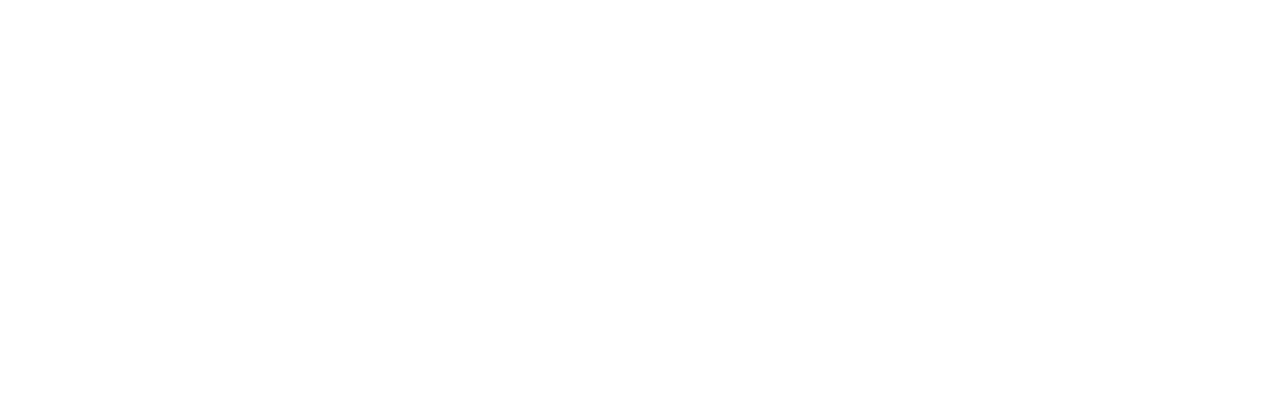
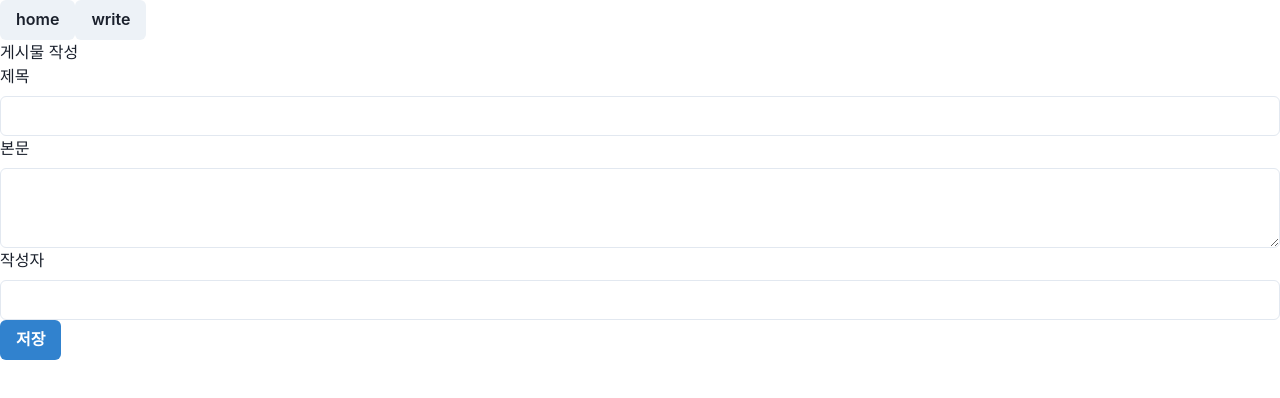
Before and after one commit to kkssii0210/prj1-fe, a React (Create React App) app: page /write in a window 1280 px wide. Shown: the top 398 px of the page. Built offline with nearby package versions, Linux system fonts and the light colour scheme.

Commit message:
성공 실패시 toast사용

```diff
--- a/package.json
+++ b/package.json
@@ -44,5 +44,6 @@
       "last 1 firefox version",
       "last 1 safari version"
     ]
-  }
+  },
+  "proxy": "http://localhost:8080"
 }
--- a/src/App.js
+++ b/src/App.js
@@ -1,11 +1,24 @@
-import React from 'react';
+import React from "react";
+import {
+  createBrowserRouter,
+  createRoutesFromElements,
+  Route,
+  RouterProvider,
+} from "react-router-dom";
+import { HomeLayout } from "./layout/HomeLayout";
+import { BoardList } from "./page/BoardList";
+import { BoardWrite } from "./page/BoardWrite";
 
+const routes = createBrowserRouter(
+  createRoutesFromElements(
+    <Route path="/" element={<HomeLayout />}>
+      <Route index element={<BoardList />} />
+      <Route path="write" element={<BoardWrite />} />
+    </Route>,
+  ),
+);
 function App(props) {
-  return (
-    <div>
-
-    </div>
-  );
+  return <RouterProvider router={routes} />;
 }
 
 export default App;
--- /dev/null
+++ b/src/component/NavBar.js
@@ -0,0 +1,12 @@
+import { Button, Flex } from "@chakra-ui/react";
+import { useNavigate } from "react-router-dom";
+
+export function NavBar() {
+  const navigate = useNavigate();
+  return (
+    <Flex>
+      <Button onClick={() => navigate("/")}>home</Button>
+      <Button onClick={() => navigate("/write")}>write</Button>
+    </Flex>
+  );
+}
--- a/src/index.js
+++ b/src/index.js
@@ -1,10 +1,13 @@
-import React from 'react';
-import ReactDOM from 'react-dom/client';
-import App from './App';
+import React from "react";
+import ReactDOM from "react-dom/client";
+import App from "./App";
+import { ChakraProvider } from "@chakra-ui/react";
 
-const root = ReactDOM.createRoot(document.getElementById('root'));
+const root = ReactDOM.createRoot(document.getElementById("root"));
 root.render(
   <React.StrictMode>
-    <App />
-  </React.StrictMode>
+    <ChakraProvider>
+      <App />
+    </ChakraProvider>
+  </React.StrictMode>,
 );
--- /dev/null
+++ b/src/layout/HomeLayout.js
@@ -0,0 +1,13 @@
+import { Box } from "@chakra-ui/react";
+import { Outlet } from "react-router-dom";
+import React from "react";
+import { NavBar } from "../component/NavBar";
+
+export function HomeLayout() {
+  return (
+    <Box>
+      <NavBar />
+      <Outlet />
+    </Box>
+  );
+}
--- /dev/null
+++ b/src/page/BoardList.js
@@ -0,0 +1,5 @@
+import React from "react";
+
+export function BoardList() {
+  return <h1>게시물 목록</h1>;
+}
--- /dev/null
+++ b/src/page/BoardWrite.js
@@ -0,0 +1,70 @@
+import React, { useState } from "react";
+import {
+  Box,
+  Button,
+  FormControl,
+  FormLabel,
+  Input,
+  Textarea,
+  useToast,
+} from "@chakra-ui/react";
+import axios from "axios";
+
+export function BoardWrite() {
+  const [title, setTitle] = useState("");
+  const [content, setContent] = useState("");
+  const [writer, setWriter] = useState("");
+
+  const toast = useToast();
+
+  function handleSubmit() {
+    axios
+      .post("/api/board/add", {
+        title,
+        content,
+        writer,
+      })
+      .then(() => {
+        toast({
+          description: "새 글이 저장되었습니다.",
+          status: "success",
+        });
+      })
+      .catch(() => {
+        toast({
+          description: "저장 중에 문제가 발생하였습니다.",
+          status: "error",
+        });
+      })
+      .finally(() => console.log("끝"));
+  }
+
+  return (
+    <Box>
+      <h1>게시물 작성</h1>
+      <Box>
+        <FormControl>
+          <FormLabel>제목</FormLabel>
+          <Input value={title} onChange={(e) => setTitle(e.target.value)} />
+        </FormControl>
+        <FormControl>
+          <FormLabel>본문</FormLabel>
+          <Textarea
+            value={content}
+            onChange={(e) => setContent(e.target.value)}
+          ></Textarea>
+        </FormControl>
+        <FormControl>
+          <FormLabel>작성자</FormLabel>
+          <Input
+            value={writer}
+            onChange={(e) => setWriter(e.target.value)}
+          ></Input>
+        </FormControl>
+        <Button onClick={handleSubmit} colorScheme="blue">
+          저장
+        </Button>
+      </Box>
+    </Box>
+  );
+}
```
